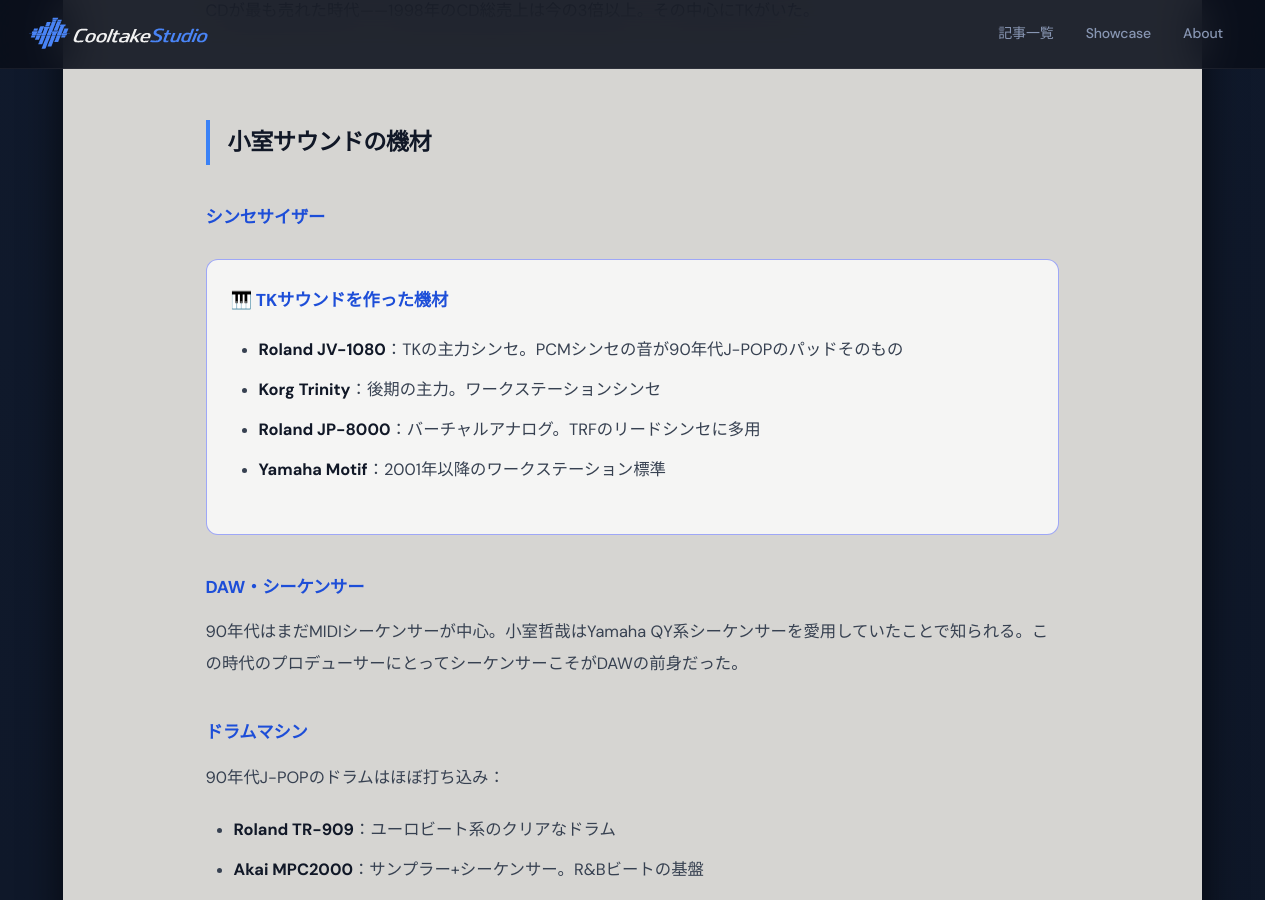
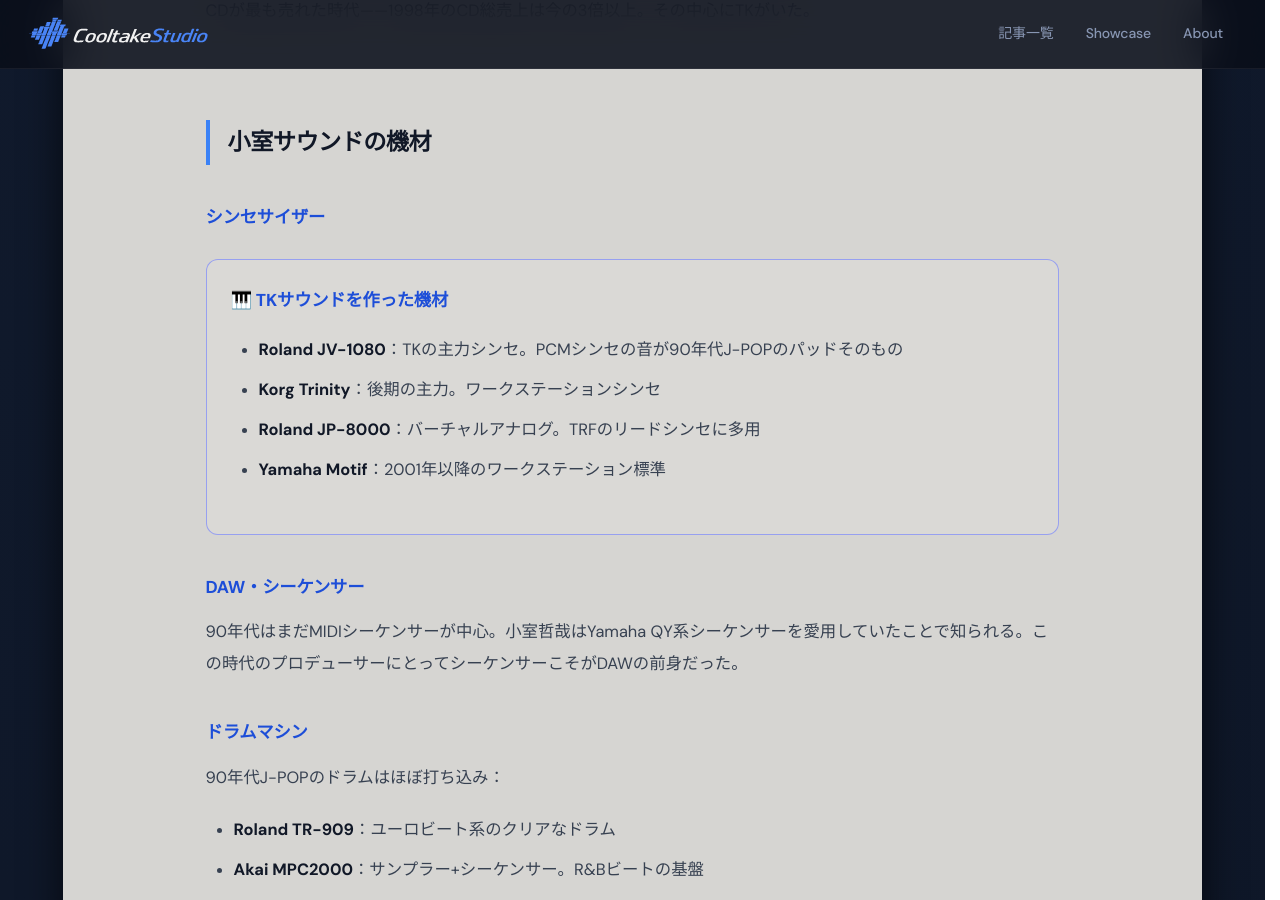
Before and after one commit to cooltake/cooltake-staging, a Jekyll site: the page built from _posts/2026-05-30-japan-music-09-komuro-jpop.md, in a window 1280 px wide and 900 px high, scrolled down 771 px. Built offline with Jekyll 4.4.1, drawn with Linux system fonts in a browser that asks for light colours; some web fonts are replaced.

Commit message:
fix: カラーボックス背景透明度修正（0.75→0.10）全記事

```diff
--- a/_posts/2026-05-30-japan-music-09-komuro-jpop.md
+++ b/_posts/2026-05-30-japan-music-09-komuro-jpop.md
@@ -27,7 +27,7 @@
 
 ### シンセサイザー
 
-<div style="background:rgba(255,255,255,0.75);border-radius:12px;padding:1.5rem;margin:1.5rem 0;border:1px solid rgba(129,140,248,0.75);">
+<div style="background:rgba(255,255,255,0.10);border-radius:12px;padding:1.5rem;margin:1.5rem 0;border:1px solid rgba(129,140,248,0.75);">
 <h3 style="color:#c7d2fe;margin-top:0;">🎹 TKサウンドを作った機材</h3>
 <ul style="color:#e2e8f0;">
 <li><strong>Roland JV-1080</strong>：TKの主力シンセ。PCMシンセの音が90年代J-POPのパッドそのもの</li>
```
